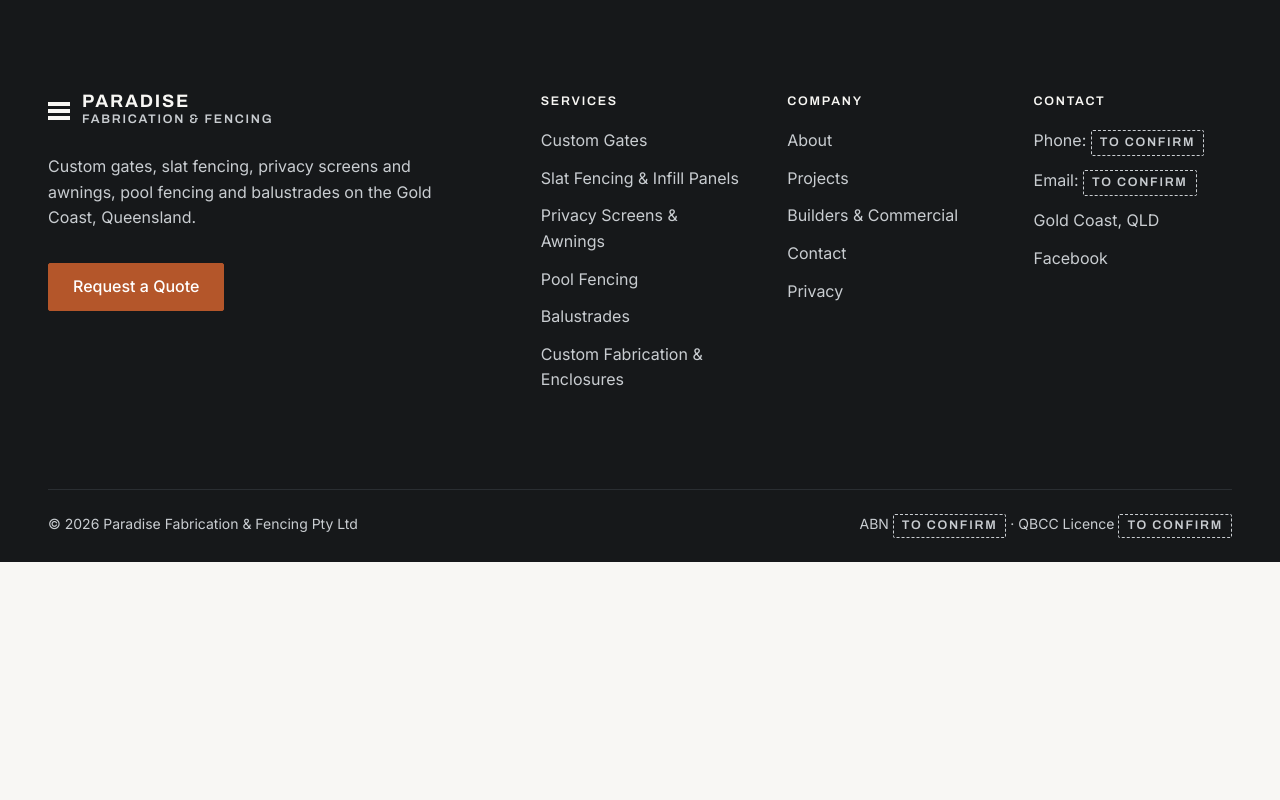
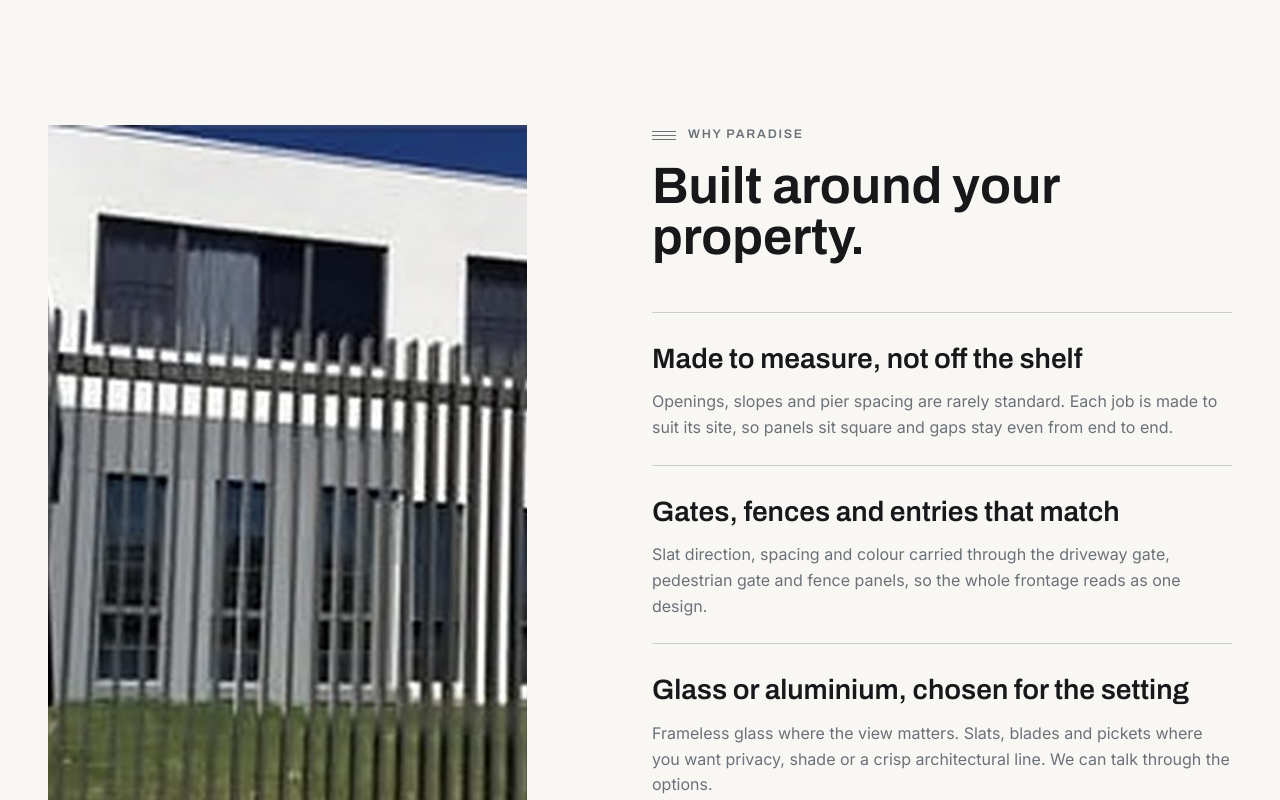
Before and after one commit to anthwal/Paradise, a Next.js app: page / in a window 1280 px wide. Shown: the part 3720-4520 px from the top of the page. Before the commit the page ends 4282 px from the top, so only its background shows below. Built offline with nearby package versions, Linux system fonts and the light colour scheme.

Commit message:
add: why paradise section on home page

```diff
--- a/app/page.tsx
+++ b/app/page.tsx
@@ -1,7 +1,6 @@
 import { ButtonLink } from "@/components/button";
 import Hero from "@/components/hero";
 import Container from "@/components/container";
-import Eyebrow from "@/components/eyebrow";
 import { services } from "@/lib/site";
 import ServiceTile from "@/components/service-tile";
 import {
@@ -14,10 +13,18 @@ import {
 import { projects } from "@/lib/projects/projects";
 import SectionHeading from "@/components/section-heading";
 import ProjectCard from "@/components/project-card";
+import Image from "next/image";
 
 export type Highlight = { label: string; Icon: LucideIcon };
 
 export type Highlights = Highlight[];
+
+export type Reason = {
+  title: string;
+  text: string;
+};
+
+export type Reasons = Reason[];
 
 const featuredProjects = projects.filter((project) => project.featured);
 
@@ -26,6 +33,26 @@ const highlights: Highlights = [
   { label: "Made to measure", Icon: Ruler },
   { label: "Glass & aluminium", Icon: Layers },
   { label: "Gold Coast", Icon: MapPin },
+];
+
+// Why Paradise: 4 pillars (docs/05-website-sitemap.md)
+const reasons = [
+  {
+    title: "Made to measure, not off the shelf",
+    text: "Openings, slopes and pier spacing are rarely standard. Each job is made to suit its site, so panels sit square and gaps stay even from end to end.",
+  },
+  {
+    title: "Gates, fences and entries that match",
+    text: "Slat direction, spacing and colour carried through the driveway gate, pedestrian gate and fence panels, so the whole frontage reads as one design.",
+  },
+  {
+    title: "Glass or aluminium, chosen for the setting",
+    text: "Frameless glass where the view matters. Slats, blades and pickets where you want privacy, shade or a crisp architectural line. We can talk through the options.",
+  },
+  {
+    title: "From family homes to multi-storey buildings",
+    text: "Our work includes residential frontages, decks and pools, as well as façade screens and balcony screens on commercial and apartment buildings.",
+  },
 ];
 
 export default function Home() {
@@ -136,6 +163,41 @@ export default function Home() {
           </ul>
         </Container>
       </section>
+      <section
+        aria-labelledby="why-heading"
+        className="border-t border-alloy py-18 lg:py-32"
+      >
+        <Container>
+          <div className="grid gap-12 lg:grid-cols-12 lg:gap-6">
+            {/* Tall image: on desktop it stretches to the height of the text column */}
+            <div className="relative aspect-4/3 bg-mist lg:col-span-5 lg:aspect-auto">
+              <Image
+                src="/images/fencing/custom-07.jpg"
+                alt="Black vertical blade fence panels set between white rendered piers"
+                fill
+                sizes="(min-width: 1024px) 40vw, 100vw"
+                className="object-cover"
+              />
+            </div>
+
+            <div className="lg:col-span-6 lg:col-start-7">
+              <SectionHeading
+                id="why-heading"
+                eyebrow="Why Paradise"
+                title="Built around your property."
+              />
+              <ul className="mt-12 divide-y divide-alloy border-y border-alloy">
+                {reasons.map((reason) => (
+                  <li key={reason.title} className="py-6">
+                    <h3 className="font-display text-h3">{reason.title}</h3>
+                    <p className="mt-2 text-steel">{reason.text}</p>
+                  </li>
+                ))}
+              </ul>
+            </div>
+          </div>
+        </Container>
+      </section>
     </>
     // <div className="flex flex-col flex-1 items-center justify-center bg-zinc-50 font-sans dark:bg-black">
     //   <div className="mx-auto w-full max-w-site px-4 md:px-8 xl:px-12 py-18 lg:py-32 bg-mist">Container</div>
```
